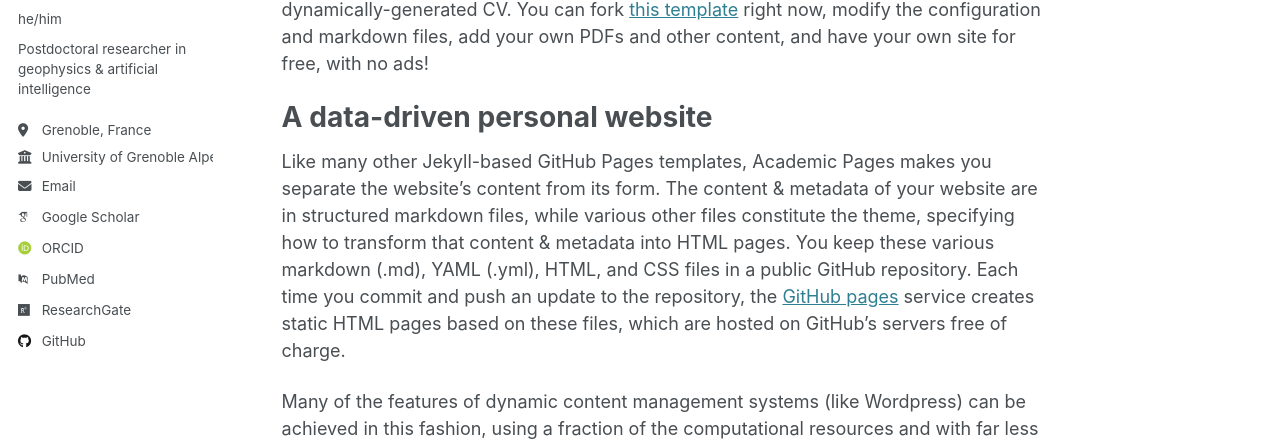
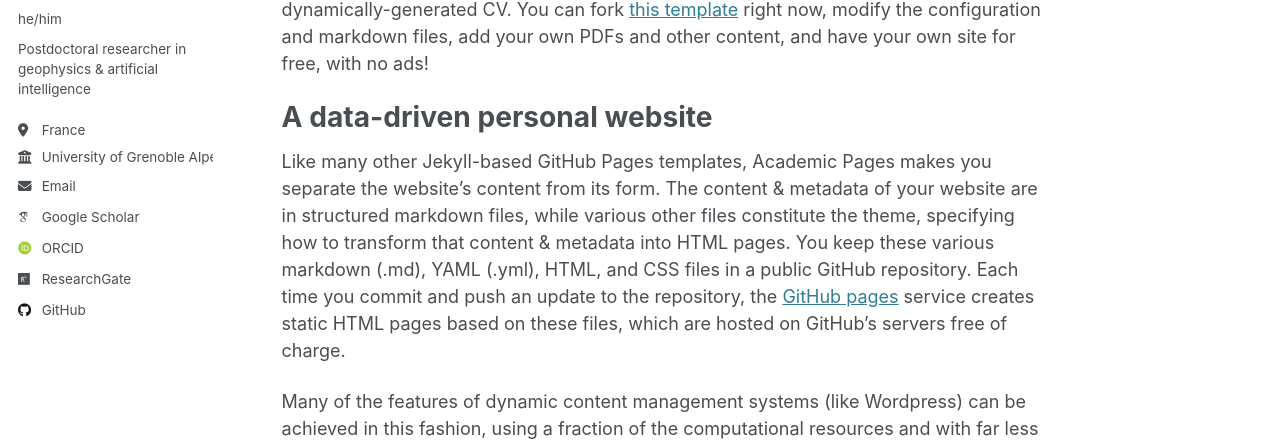
Before and after one commit to resfahani/resfahani.github.io, a Jekyll site: the page built from _pages/about.md, in a window 1280 px wide. Shown: the part 314-755 px from the top of the page. Built offline with Jekyll 4.4.1, drawn with Linux system fonts in a browser that asks for light colours; some web fonts are replaced.

Commit message:
Update _config.yml
test

```diff
--- a/_config.yml
+++ b/_config.yml
@@ -26,17 +26,20 @@ author:
   name             : "Reza Esfahani"
   pronouns         : "he/him" #"she/her", "they/them"
   bio              : "Postdoctoral researcher in geophysics & artificial intelligence"
-  location         : "Grenoble, France"
+  location         : "France"
   employer         : "University of Grenoble Alpes"
   uri              : # URL
   email            : "dokhtdor@univ-grenoble-alpes.fr"
+
 
   # Academic websites
   arxiv            : # URL - Update with the correct link to your profile
   googlescholar    : "https://scholar.google.com/citations?user=UXNmdGsAAAAJ&hl=en"
   orcid            : "https://orcid.org/my-orcid?orcid=0000-0003-3373-9859"
-  pubmed           : "https://www.ncbi.nlm.nih.gov/pubmed/?term=john+snow"
+  # pubmed           : "https://www.ncbi.nlm.nih.gov/pubmed/?term=john+snow"
   researchgate     : "https://www.researchgate.net/profile/Reza-D-D-Esfahani?ev=hdr_xprf"
+
+
   github           : "resfahani"
 
   scopus           : # URL
```
